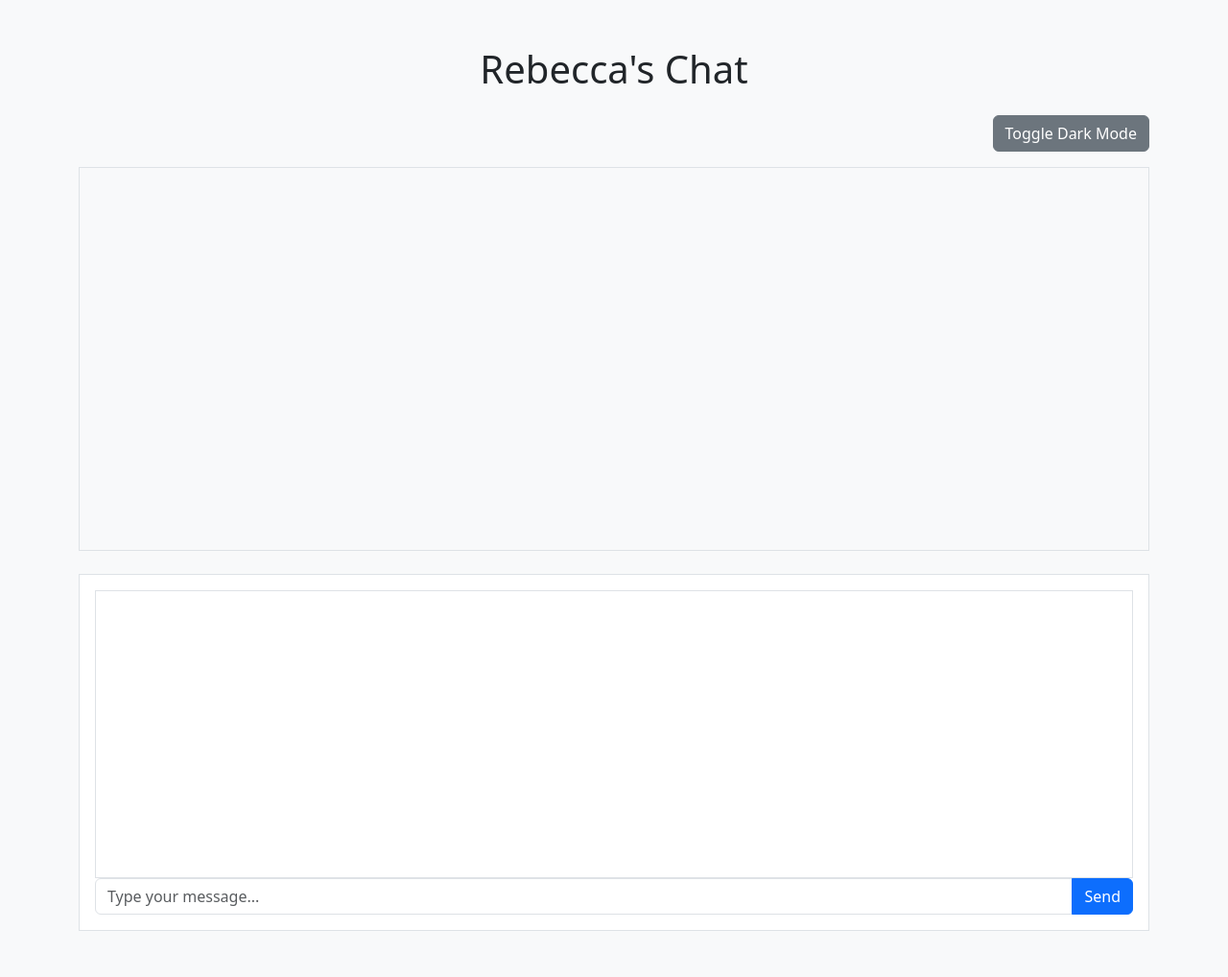
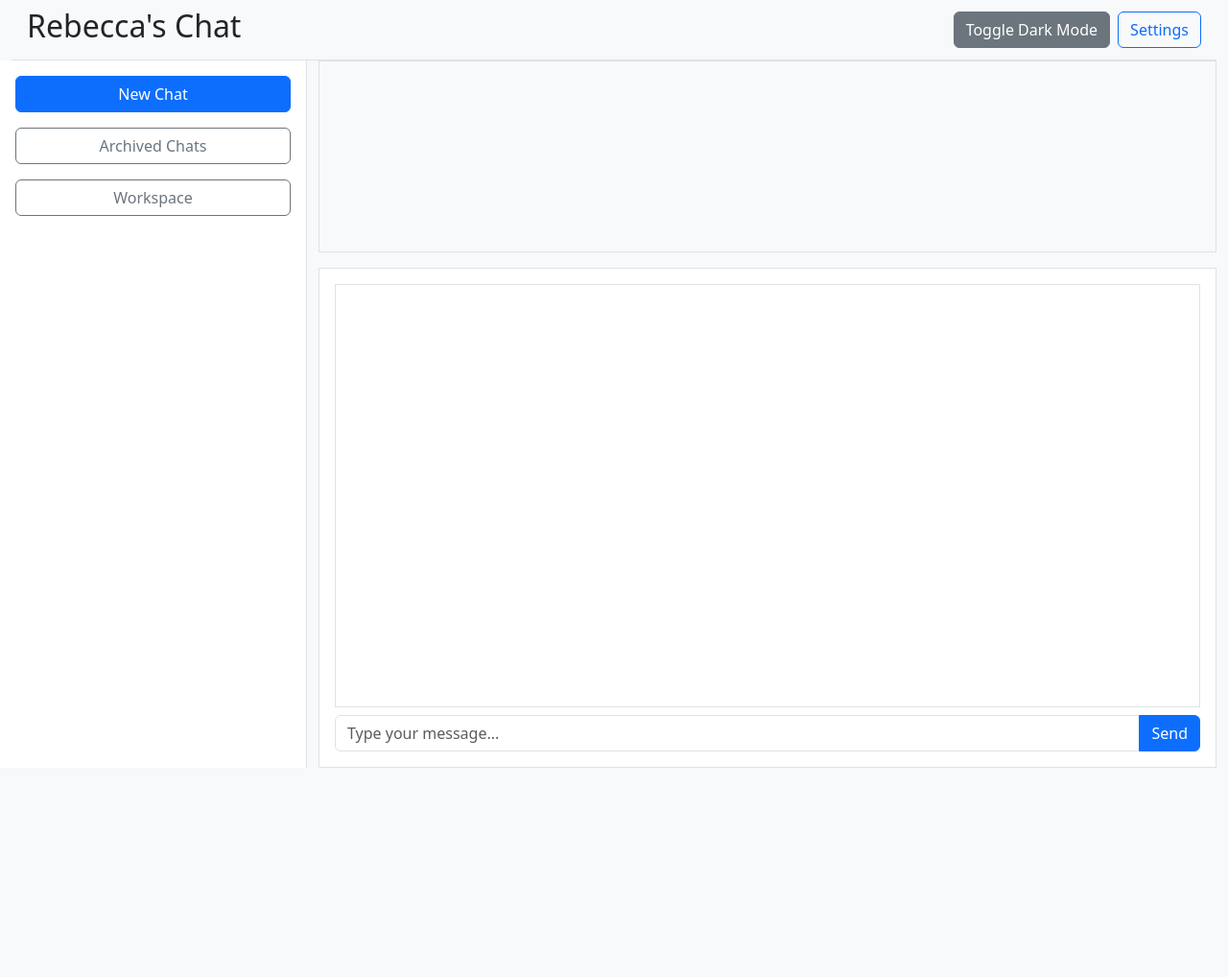
Before and after one commit to evilmoose/local-ai-flask-threejs-bootstrap-chatbot, a Flask app: page / in a window 1280 px wide. Shown: the whole page at 96% size. After the commit the page ends 800 px from the top, so only its background shows below. Run offline with Flask 3, Linux system fonts and the light colour scheme; some libraries are stand-ins or nearby versions.

Commit message:
Update: Header, New sidebar, 3D avatar Container, Chat Section, Setting Panel

```diff
--- a/app/templates/index.html
+++ b/app/templates/index.html
@@ -5,34 +5,88 @@
     <meta name="viewport" content="width=device-width, initial-scale=1.0">
     <link rel="stylesheet" href="https://cdn.jsdelivr.net/npm/bootstrap@5.3.0/dist/css/bootstrap.min.css">
     <link rel="stylesheet" href="/static/css/styles.css">
-    <title>Rebecca's Chat</title>
+    <title>Advanced Chat UI</title>
 </head>
 <body class="bg-light">
-    <div class="container py-5">
-        <!-- Chat Header -->
-        <h1 class="text-center mb-4">Rebecca's Chat</h1>
-        <div class="d-flex justify-content-end mb-3">
-            <button id="dark-mode-toggle" class="btn btn-secondary">Toggle Dark Mode</button>
+    <div class="container-fluid vh-100 d-flex flex-column">
+        <!-- Header Section -->
+        <header class="d-flex align-items-center px-3 py-2 border-bottom">
+            <h2 class="me-auto">Rebecca's Chat</h2>
+            <button id="dark-mode-toggle" class="btn btn-secondary me-2">Toggle Dark Mode</button>
+            <button class="btn btn-outline-primary" data-bs-toggle="offcanvas" data-bs-target="#settingsPanel">
+                <i class="bi bi-sliders"></i> Settings
+            </button>
+        </header>
+
+        <!-- Main Content -->
+        <div class="row flex-grow-1">
+            <!-- Sidebar -->
+            <nav class="col-3 border-end bg-white p-3">
+                <ul class="list-unstyled">
+                    <li class="mb-3">
+                        <button class="btn btn-primary w-100">New Chat</button>
+                    </li>
+                    <li class="mb-3">
+                        <button class="btn btn-outline-secondary w-100">Archived Chats</button>
+                    </li>
+                    <li class="mb-3">
+                        <button class="btn btn-outline-secondary w-100">Workspace</button>
+                    </li>
+                </ul>
+            </nav>
+
+            <!-- Main Panel -->
+            <main class="col-9 d-flex flex-column">
+                <!-- 3D Avatar Container -->
+                <div id="threejs-container" class="border p-3 mb-3" style="height: 200px; background-color: #f8f9fa;">
+                    <!-- Placeholder for Three.js integration -->
+                </div>
+
+                <!-- Chat Section -->
+                <div id="chat-container" class="flex-grow-1 d-flex flex-column border bg-white p-3">
+                    <div id="chat-display" class="flex-grow-1 overflow-auto mb-2"></div>
+                    <div id="typing-indicator" class="text-muted small mb-2" style="display: none;">Rebecca is typing...</div>
+                    <div class="input-group">
+                        <input id="chat-input" type="text" class="form-control" placeholder="Type your message...">
+                        <button id="send-button" class="btn btn-primary">Send</button>
+                    </div>
+                </div>
+            </main>
         </div>
+    </div>
 
-        <!-- Three.js Visualization Container -->
-        <div id="threejs-container" class="border p-3 mb-4" style="height: 400px; background-color: #f8f9fa;">
-            <!-- Three.js visualization will load here -->
+    <!-- Settings Panel -->
+    <div class="offcanvas offcanvas-end" tabindex="-1" id="settingsPanel">
+        <div class="offcanvas-header">
+            <h5 class="offcanvas-title">Chat Controls</h5>
+            <button type="button" class="btn-close" data-bs-dismiss="offcanvas" aria-label="Close"></button>
         </div>
-
-        <!-- Chat Container -->
-        <div id="chat-container" class="border p-3 bg-white">
-            <div id="chat-display"></div>
-            <div id="typing-indicator" class="text-muted small mb-2" style="display: none;">Rebecca is typing...</div>
-            <div class="input-group">
-                <input id="chat-input" type="text" class="form-control" placeholder="Type your message..." aria-label="Chat input">
-                <button id="send-button" class="btn btn-primary">Send</button>
+        <div class="offcanvas-body">
+            <div class="mb-3">
+                <label for="systemPrompt" class="form-label">System Prompt</label>
+                <textarea id="systemPrompt" class="form-control" rows="3" placeholder="Enter system prompt..."></textarea>
+            </div>
+            <div class="accordion" id="advancedSettings">
+                <div class="accordion-item">
+                    <h2 class="accordion-header" id="headingAdvancedParams">
+                        <button class="accordion-button" type="button" data-bs-toggle="collapse" data-bs-target="#collapseAdvancedParams" aria-expanded="true">
+                            Advanced Parameters
+                        </button>
+                    </h2>
+                    <div id="collapseAdvancedParams" class="accordion-collapse collapse show">
+                        <div class="accordion-body">
+                            <label for="temperature" class="form-label">Temperature</label>
+                            <input type="range" id="temperature" class="form-range" min="0" max="1" step="0.1" value="0.7">
+                            <label for="param1" class="form-label">Param 1</label>
+                            <input type="number" id="topK" class="form-control" placeholder="Enter Param 1">
+                        </div>
+                    </div>
+                </div>
             </div>
         </div>
     </div>
 
-    <!-- Scripts -->
-    <script src="https://cdn.jsdelivr.net/npm/three@latest/build/three.min.js"></script>
+    <script src="https://cdn.jsdelivr.net/npm/bootstrap@5.3.0/dist/js/bootstrap.bundle.min.js"></script>
     <script src="/static/js/app.js" defer></script>
 </body>
 </html>
```
Also changed, not shown: image.png (added).
